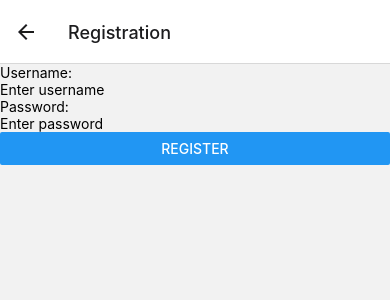
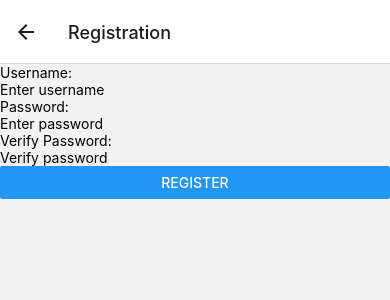
Before and after one commit to ColinLi33/ExplorerApp, a React Native app: screen /Registration in a window 390 px wide. Shown: the top 300 px of the page. Built offline with nearby package versions, Linux system fonts and the light colour scheme.

Commit message:
added verify password

```diff
--- a/Registration.js
+++ b/Registration.js
@@ -7,11 +7,16 @@ const baseURL = 'http://192.168.1.145:80'
 export default function Registration() {
     const [username, setUsername] = useState('');
     const [password, setPassword] = useState('');
+    const [verifyPassword, setVerifyPassword] = useState('');
     const navigation = useNavigation();
 
     const handleRegister = () => {
-        if(!username || !password) {
+        if(!username || !password || !verifyPassword) {
             Alert.alert('Error', 'Please fill in all fields.');
+            return;
+        }
+        if(password !== verifyPassword) {
+            Alert.alert('Error', 'Passwords do not match.');
             return;
         }
         const url = baseURL + '/register'; // Replace with your API endpoint
@@ -62,6 +67,13 @@ export default function Registration() {
                 placeholder="Enter password"
                 secureTextEntry
             />
+            <Text>Verify Password:</Text>
+            <TextInput
+                value={verifyPassword}
+                onChangeText={(text) => setVerifyPassword(text)}
+                placeholder="Verify password"
+                secureTextEntry
+            />
             <Button title="Register" onPress={handleRegister} />
         </View>
     );
```
